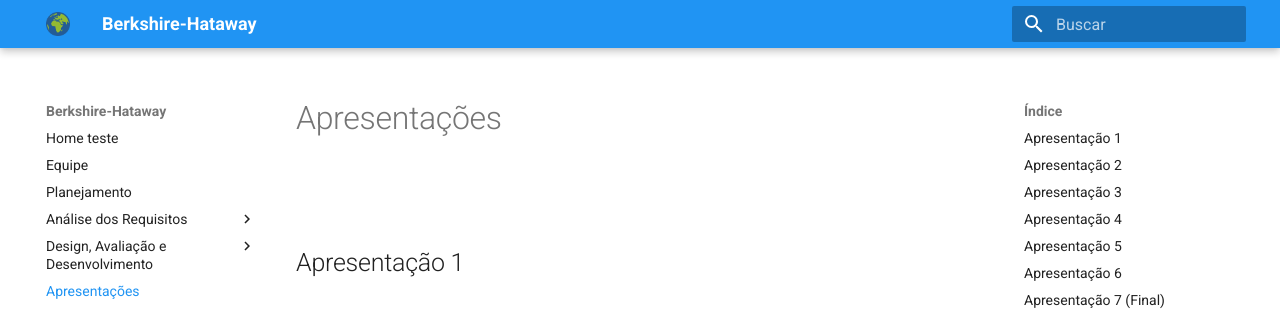
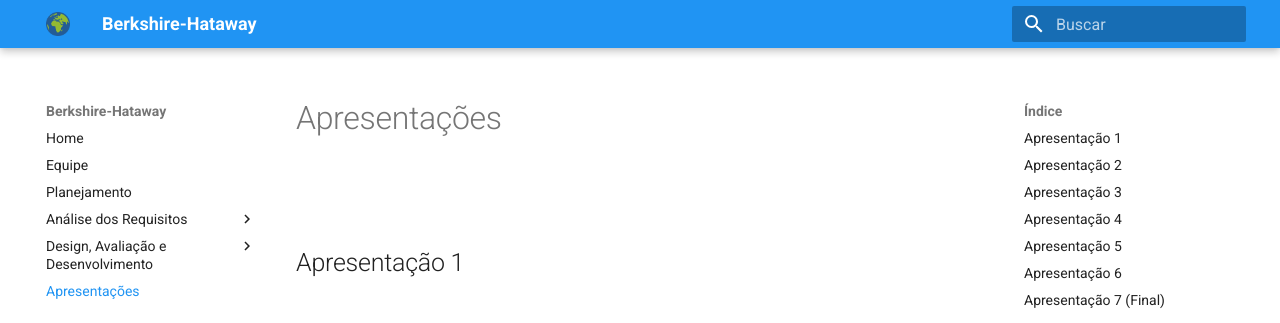
Before and after one commit to jon6thanbatista/2020.2-berkshirehataway, an MkDocs documentation site: the page built from docs/apresentacoes.md, in a window 1280 px wide. Shown: the top 323 px of the page. Built offline with MkDocs 1.6.1 and Material for MkDocs 9.7.7, drawn with Linux system fonts in a browser that asks for light colours.

Commit message:
revertendo teste

```diff
--- a/mkdocs.yml
+++ b/mkdocs.yml
@@ -11,7 +11,7 @@
   - attr_list
 
 nav:
-  - Home teste: index.md
+  - Home: index.md
   - Equipe: equipe.md
   - Planejamento: planejamento.md
   - Análise dos Requisitos:
```
